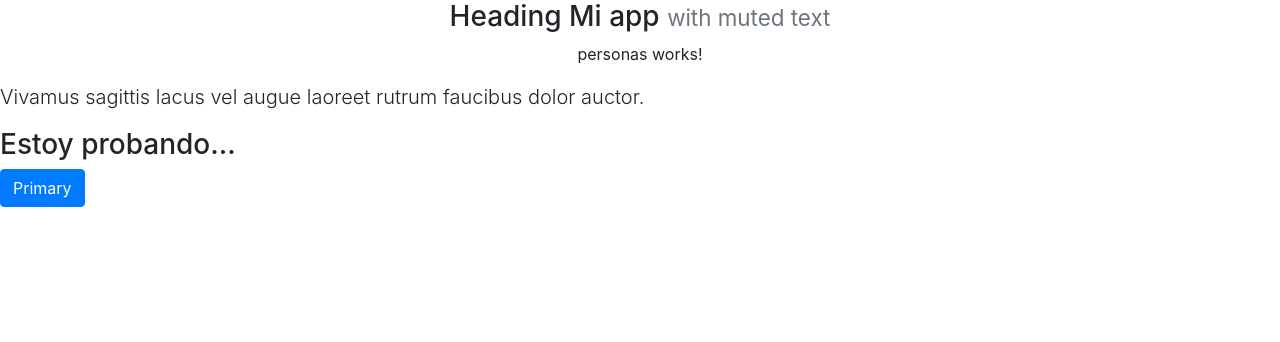
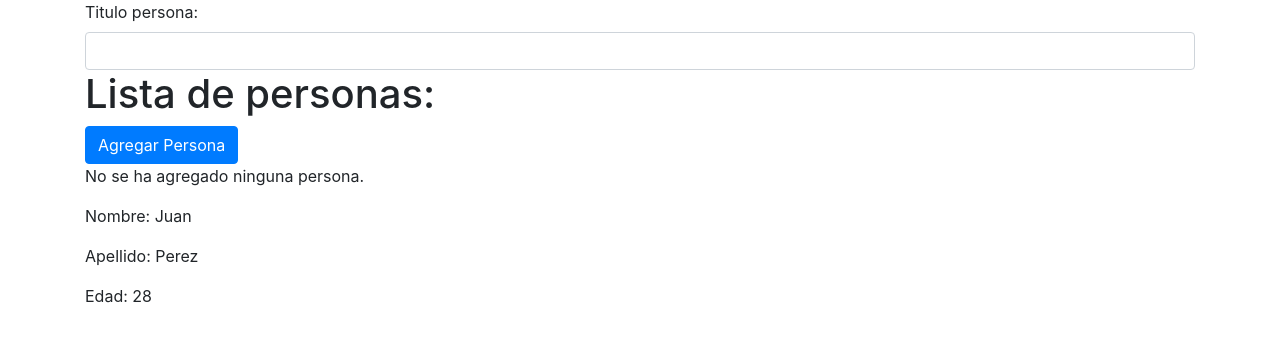
Before and after one commit to Tapia641/Calculadora-Angular, an Angular app: page / in a window 1280 px wide. Shown: the top 342 px of the page. Built offline with nearby package versions, Linux system fonts and the light colour scheme.

Commit message:
Two way binding.

```diff
--- a/src/app/app.component.html
+++ b/src/app/app.component.html
@@ -1,14 +1 @@
-<div style="text-align:center">
-  <h3>
-    Heading {{titulo}}
-    <small class="text-muted">with muted text</small>
-  </h3>
-
-  <app-personas></app-personas>
-
-</div>
-
-<p class="lead">Vivamus sagittis lacus vel augue laoreet rutrum faucibus dolor auctor.</p>
-
-<h3>Estoy probando...</h3>
-<button type="button" class="btn btn-primary">Primary</button>
+<app-personas></app-personas>
--- a/src/app/componentes/personas/personas.component.html
+++ /dev/null
@@ -1,3 +0,0 @@
-<p>
-  personas works!
-</p>
--- a/src/app/componentes/personas/personas.component.ts
+++ /dev/null
@@ -1,15 +0,0 @@
-import { Component, OnInit } from '@angular/core';
-
-@Component({
-  selector: 'app-personas',
-  templateUrl: './personas.component.html',
-  styleUrls: ['./personas.component.css']
-})
-export class PersonasComponent implements OnInit {
-
-  constructor() { }
-
-  ngOnInit() {
-  }
-
-}
--- /dev/null
+++ b/src/app/persona/persona.component.html
@@ -0,0 +1,7 @@
+<!-- CONCEPTO DE INTERPOLACION   -->
+
+ <p>
+   Nombre: {{nombrePersona}} <p>
+   Apellido: {{apellidoPersona}}<p>
+   Edad: {{edad}}<p>
+ </p>
--- /dev/null
+++ b/src/app/persona/persona.component.ts
@@ -0,0 +1,19 @@
+import { Component, OnInit } from '@angular/core';
+
+@Component({
+  selector: 'app-persona',
+  templateUrl: './persona.component.html',
+  styleUrls: ['./persona.component.css']
+})
+export class PersonaComponent implements OnInit {
+
+  nombrePersona:string = "Juan";
+  apellidoPersona:string = "Perez";
+  edad:number = 28;
+
+  constructor() { }
+
+  ngOnInit() {
+  }
+
+}
--- /dev/null
+++ b/src/app/personas/personas.component.html
@@ -0,0 +1,17 @@
+<div class="container">
+  <div class="row">
+    <div class="col">
+      <label>Titulo persona:</label>
+      <input type="text" class="form-control" [(ngModel)]="tituloPersona">
+      {{tituloPersona}}
+
+      <h1>Lista de personas:</h1>
+      <!-- PROPERTY BINDING -->
+      <button class="btn btn-primary" [disabled]="!agregarPersona" (click)="onCrearPersona()">Agregar Persona</button>
+      <p>{{agregarPersonaStatus}}</p>
+
+      <app-persona></app-persona>
+
+    </div>
+  </div>
+</div>
--- /dev/null
+++ b/src/app/personas/personas.component.ts
@@ -0,0 +1,27 @@
+import { Component, OnInit } from '@angular/core';
+
+@Component({
+  selector: 'app-personas',
+  templateUrl: './personas.component.html',
+  styleUrls: ['./personas.component.css']
+})
+export class PersonasComponent {
+
+  agregarPersona = false;
+  agregarPersonaStatus = "No se ha agregado ninguna persona.";
+  tituloPersona: string;
+
+  constructor() {
+    setTimeout(() => {
+      this.agregarPersona = true;
+    }, 3000)
+  }
+
+  onCrearPersona() {
+    this.agregarPersonaStatus = "Persona agregada.";
+  }
+
+  onModificarPersona(event: Event) {
+    this.tituloPersona = (<HTMLInputElement>event.target).value;
+  }
+}
```
Also changed, not shown: src/app/app.module.ts (+9 -3 lines), src/app/persona/persona.component.css (added), src/app/personas/personas.component.css (added), 2 other files (tests, documents, lock files or other folders).
